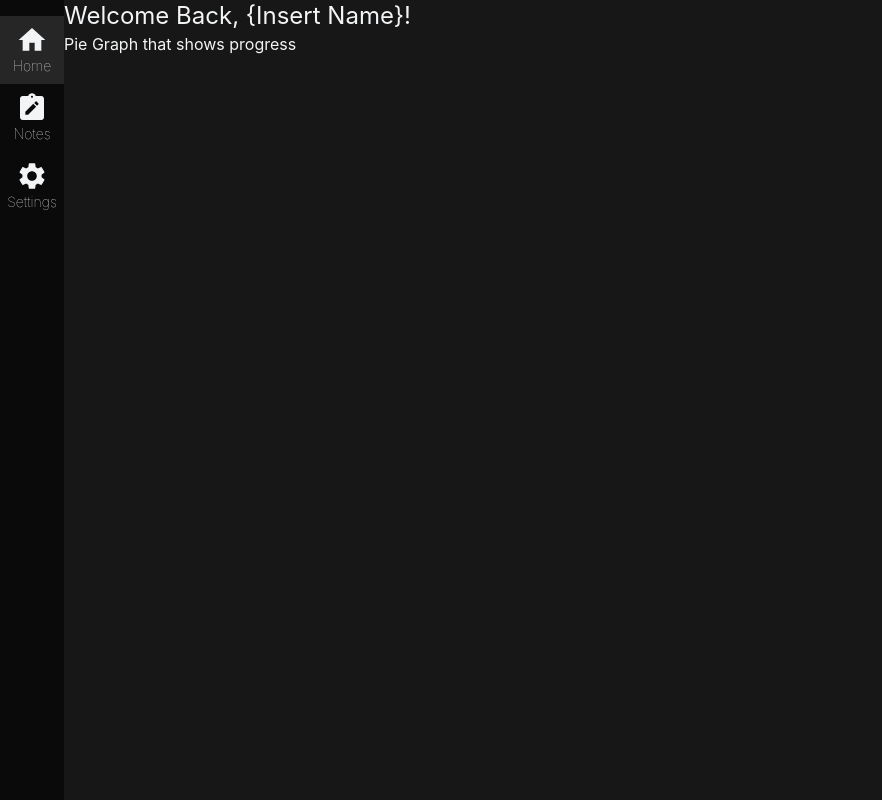
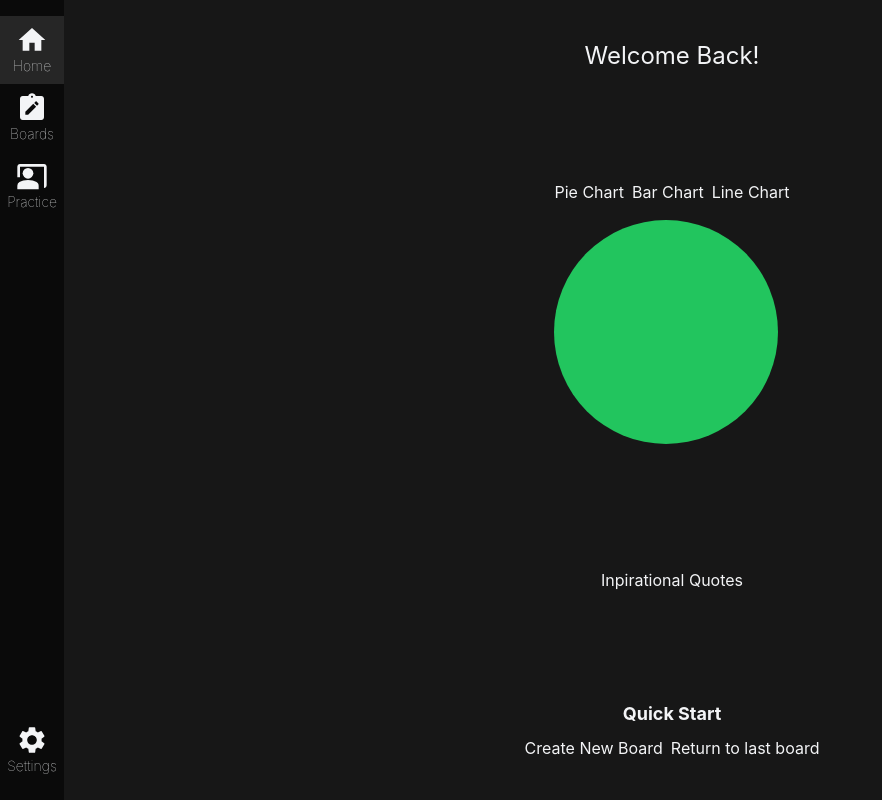
Before and after one commit to DortaEdward/studybuddy, a React (Vite) app: page / in a window 1280 px wide. Shown: the whole page, without its empty margins (0-882 px from the left). Built offline with nearby package versions, Linux system fonts and the light colour scheme.

Commit message:
Created new pages, Added links to sidebar, Added more content to homepage

```diff
--- a/src/App.tsx
+++ b/src/App.tsx
@@ -1,6 +1,9 @@
 import Sidebar from "./components/Sidebar.tsx";
-import { BrowserRouter as Router, Route, Routes, Link } from "react-router-dom";
+import { BrowserRouter as Router, Route, Routes } from "react-router-dom";
 import Home from "./pages/Home.tsx";
+import Boards from "./pages/Boards.tsx";
+import Practice from "./pages/Practice.tsx";
+import Settings from "./pages/Settings.tsx";
 function CreateCard() {
   <>
     <div className="w-[480px] h-[360px] bg-neutral-800 rounded text-gray-200 flex flex-col items-center justify-between py-4">
@@ -30,6 +33,9 @@ function App() {
         <Sidebar />
         <Routes>
           <Route element={<Home />} path="/" />
+          <Route element={<Boards />} path="/boards" />
+          <Route element={<Practice />} path="/practice" />
+          <Route element={<Settings />} path="/settings" />
         </Routes>
       </Router>
     </div>
--- a/src/components/Sidebar.tsx
+++ b/src/components/Sidebar.tsx
@@ -1,23 +1,29 @@
-import { useLocation } from 'react-router-dom';
-import { MdHome, MdNoteAlt, MdSettings } from 'react-icons/md';
+import { useLocation, Link } from 'react-router-dom';
+import { MdHome, MdNoteAlt, MdSettings, MdCoPresent } from 'react-icons/md';
 
 const Sidebar = () => {
-  const {pathname} = useLocation();
-  const iconClassName = "hover:scale-110 transition ease-in-out duration-300 cursor-pointer text-gray-100";
+  const { pathname } = useLocation();
+  const iconClassName = "hover:scale-110 transition ease-in-out duration-300 text-gray-100";
   return (
-    <div className="h-screen w-16 bg-neutral-950  flex-col items-center py-4">
-      <div className={`w-full flex flex-col items-center justify-center p-2 ${pathname === "/"? 'bg-neutral-800' : 'hover:bg-neutral-700'} ease-in-out duration-300`}>
-        <MdHome size={32} className={iconClassName} />
-        <p className='text-gray-100 text-sm font-thin'>Home</p>
-      </div>
-      <div className={`w-full flex flex-col items-center justify-center p-2 ${pathname === "/notes"? 'bg-neutral-800' : 'hover:bg-neutral-700'} ease-in-out duration-300`}>
-        <MdNoteAlt size={32} className={iconClassName} />
-        <p className='text-gray-100 text-sm font-thin'>Notes</p>
-      </div>
-      <div className={`w-full flex flex-col items-center justify-center p-2 ${pathname === "/setting"? 'bg-neutral-800' : 'hover:bg-neutral-700'} ease-in-out duration-300`}>
+    <div className="h-screen w-16 bg-neutral-950 flex flex-col justify-between items-center py-4">
+      <div>
+        <Link to={'/'} className={`w-full flex flex-col items-center justify-center p-2 ${pathname === "/" ? 'bg-neutral-800' : 'hover:bg-neutral-700'} ease-in-out duration-300 cursor-pointer`}>
+          <MdHome size={32} className={iconClassName} />
+          <p className='text-gray-100 text-sm font-thin'>Home</p>
+        </Link>
+        <Link to={'/boards'} className={`w-full flex flex-col items-center justify-center p-2 ${pathname === "/boards" ? 'bg-neutral-800' : 'hover:bg-neutral-700'} ease-in-out duration-300 cursor-pointer`}>
+          <MdNoteAlt size={32} className={iconClassName} />
+          <p className='text-gray-100 text-sm font-thin'>Boards</p>
+        </Link>
+        <Link to={'/practice'} className={`w-full flex flex-col items-center justify-center p-2 ${pathname === "/practice" ? 'bg-neutral-800' : 'hover:bg-neutral-700'} ease-in-out duration-300 cursor-pointer`}>
+          <MdCoPresent size={32} className={iconClassName} />
+          <p className='text-gray-100 text-sm font-thin'>Practice</p>
+        </Link>
+      </ div>
+      <Link to={'/settings'} className={`w-full flex flex-col items-center justify-center p-2 ${pathname === "/settings" ? 'bg-neutral-800' : 'hover:bg-neutral-700'} ease-in-out duration-300 cursor-pointer`}>
         <MdSettings size={32} className={iconClassName} />
         <p className='text-gray-100 text-sm font-thin'>Settings</p>
-      </div>
+      </Link>
     </div>
   );
 };
--- /dev/null
+++ b/src/pages/Boards.tsx
@@ -0,0 +1,5 @@
+const Boards = () => {
+  return(<div>Boards</div>)
+}
+
+export default Boards;
--- a/src/pages/Home.tsx
+++ b/src/pages/Home.tsx
@@ -1,10 +1,27 @@
 function Home() {
   return (
-    <div className="w-full min-h-screen bg-neutral-900 text-gray-100">
+    <div className="w-full min-h-screen bg-neutral-900 text-gray-100 flex flex-col items-center justify-between py-10">
       <div>
-        <h1 className="text-2xl">{"Welcome Back, {Insert Name}!"}</h1>
+        <h1 className="text-2xl">Welcome Back!</h1>
       </div>
-      <div>Pie Graph that shows progress</div>
+      <div>
+        <div className="flex gap-2">
+          <p>Pie Chart</p>
+          <p>Bar Chart</p>
+          <p>Line Chart</p>
+        </div>
+        <div className="w-56 h-56 rounded-full bg-green-500 my-4"></div>
+      </div>
+      <div>
+        <p>Inpirational Quotes</p>
+      </div>
+      <div className="flex flex-col items-center gap-2">
+        <p className="text-lg font-bold">Quick Start</p>
+        <div className="flex gap-2 items-center">
+          <p>Create New Board</p>
+          <p>Return to last board</p>
+        </div>
+      </div>
     </div>
   );
 }
--- /dev/null
+++ b/src/pages/Practice.tsx
@@ -0,0 +1,5 @@
+const Practice = () => {
+  return(<div>Practice</div>)
+}
+
+export default Practice;
--- /dev/null
+++ b/src/pages/Settings.tsx
@@ -0,0 +1,5 @@
+const Settings = () => {
+  return(<div>Settings</div>)
+}
+
+export default Settings;
```
